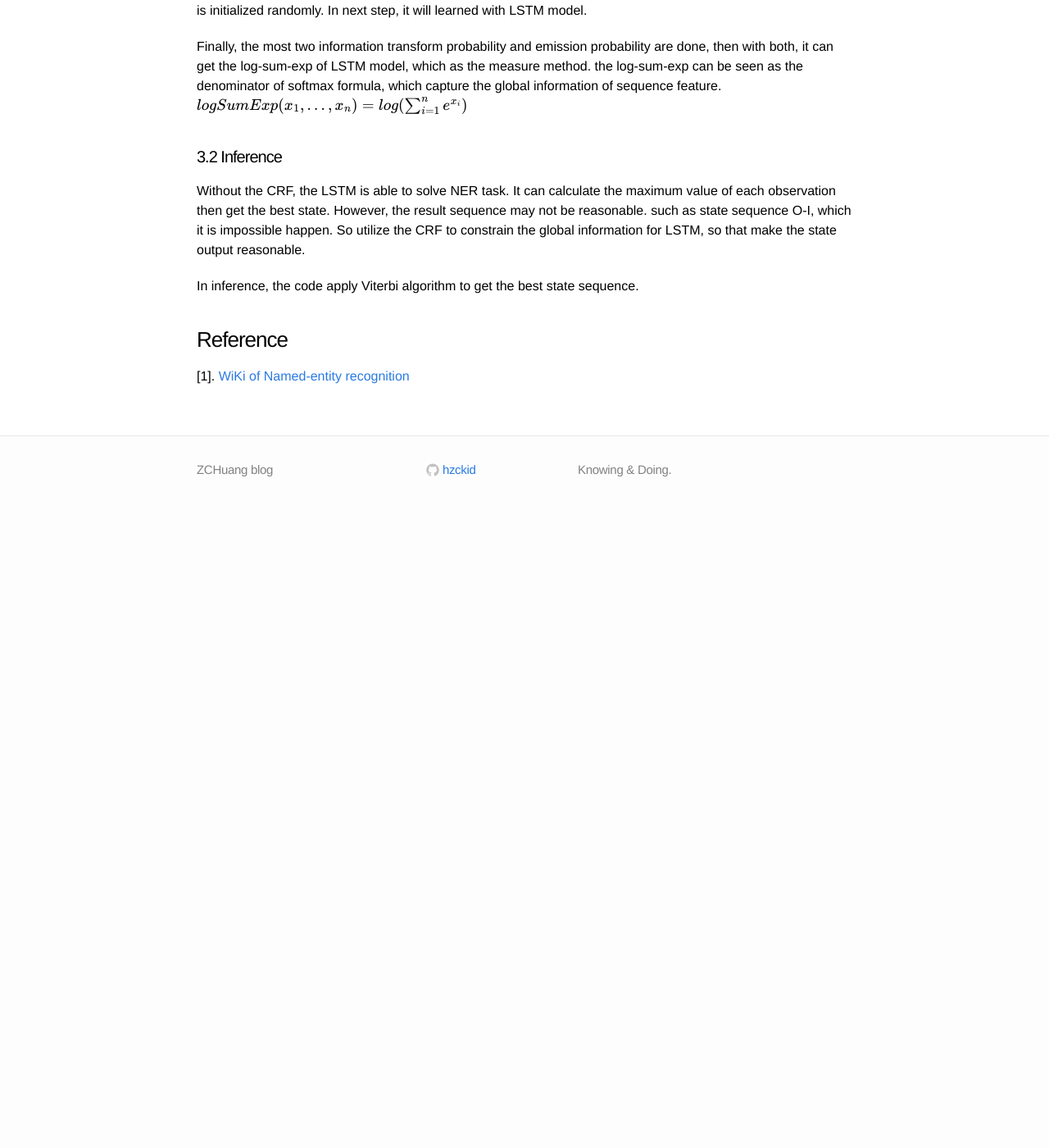
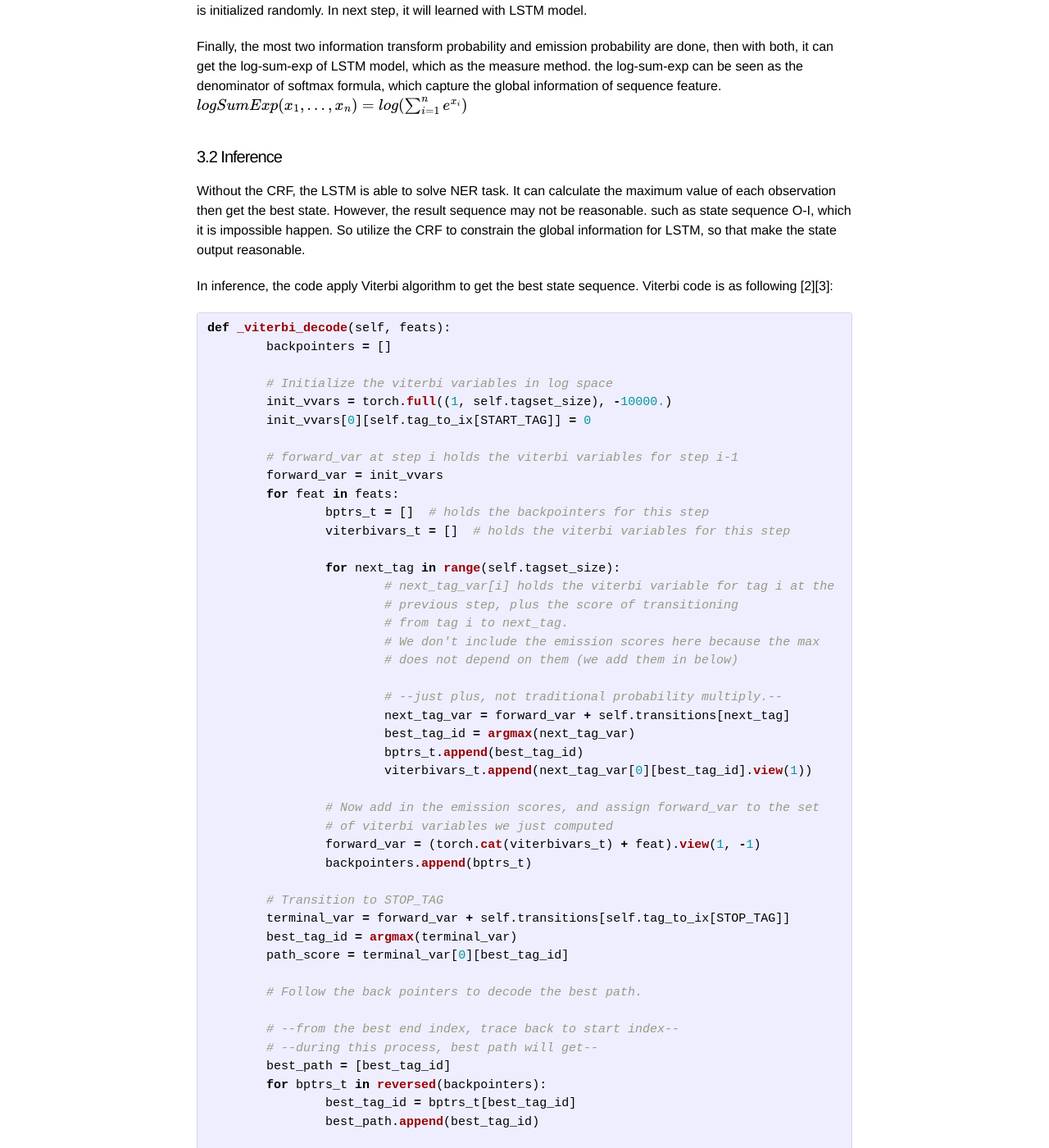
Before and after one commit to zhicaihuang/zhicaihuang.github.io, a Jekyll site: the page built from _posts/2019-12-25-ner.markdown, in a window 1280 px wide and 1400 px high, scrolled down 1116 px. Shown: the whole window at 82% size. Built offline with Jekyll 4.4.1, drawn with Linux system fonts in a browser that asks for light colours; formulas are drawn with MathJax 3; before the commit the page ends 1746 px from its top, so only the background shows below that; some of the changed text lies outside the part shown.

Commit message:
modified

````diff
--- a/_posts/2019-12-25-ner.markdown
+++ b/_posts/2019-12-25-ner.markdown
@@ -51,8 +51,71 @@ Without the CRF, the LSTM is able to solve NER task. It can calculate the maximu
 However, the result sequence may not be reasonable. such as state sequence O-I, which it is impossible happen.
 So utilize the CRF to constrain the global information for LSTM, so that make the state output reasonable.
 
-In inference, the code apply Viterbi algorithm to get the best state sequence.
+In inference, the code apply Viterbi algorithm to get the best state sequence. Viterbi code is as following [2][3]:
+
+```python
+def _viterbi_decode(self, feats):
+	backpointers = []
+
+	# Initialize the viterbi variables in log space
+	init_vvars = torch.full((1, self.tagset_size), -10000.)
+	init_vvars[0][self.tag_to_ix[START_TAG]] = 0
+
+	# forward_var at step i holds the viterbi variables for step i-1
+	forward_var = init_vvars
+	for feat in feats:
+		bptrs_t = []  # holds the backpointers for this step
+		viterbivars_t = []  # holds the viterbi variables for this step
+
+		for next_tag in range(self.tagset_size):
+			# next_tag_var[i] holds the viterbi variable for tag i at the
+			# previous step, plus the score of transitioning
+			# from tag i to next_tag.
+			# We don't include the emission scores here because the max
+			# does not depend on them (we add them in below)
+
+			# --just plus, not traditional probability multiply.--
+			next_tag_var = forward_var + self.transitions[next_tag]
+			best_tag_id = argmax(next_tag_var)
+			bptrs_t.append(best_tag_id)
+			viterbivars_t.append(next_tag_var[0][best_tag_id].view(1))
+
+		# Now add in the emission scores, and assign forward_var to the set
+		# of viterbi variables we just computed
+		forward_var = (torch.cat(viterbivars_t) + feat).view(1, -1)
+		backpointers.append(bptrs_t)
+
+	# Transition to STOP_TAG
+	terminal_var = forward_var + self.transitions[self.tag_to_ix[STOP_TAG]]
+	best_tag_id = argmax(terminal_var)
+	path_score = terminal_var[0][best_tag_id]
+
+	# Follow the back pointers to decode the best path.
+
+	# --from the best end index, trace back to start index--
+	# --during this process, best path will get--
+	best_path = [best_tag_id]
+	for bptrs_t in reversed(backpointers):
+		best_tag_id = bptrs_t[best_tag_id]
+		best_path.append(best_tag_id)
+
+	# Pop off the start tag (we dont want to return that to the caller)
+	start = best_path.pop()
+	assert start == self.tag_to_ix[START_TAG]  # Sanity check
+	best_path.reverse()
+	return path_score, best_path
+```
 
 
 ### Reference
-[1]. [WiKi of Named-entity recognition](https://en.wikipedia.org/wiki/Named-entity_recognition)
+[1] [WiKi of Named-entity recognition](https://en.wikipedia.org/wiki/Named-entity_recognition)
+[2] [pytorch tutorial: ADVANCED: MAKING DYNAMIC DECISIONS AND THE BI-LSTM CRF](https://pytorch.org/tutorials/beginner/nlp/advanced_tutorial.html#sphx-glr-beginner-nlp-advanced-tutorial-py)
+[3] [pytorch lstm crf](https://blog.csdn.net/Jason__Liang/article/details/81772632)
+
+```mermaid
+graph TD;
+    A-->B;
+    A-->C;
+    B-->D;
+    C-->D;
+```
````
Also changed, not shown: menu.md (+3 -3 lines).
